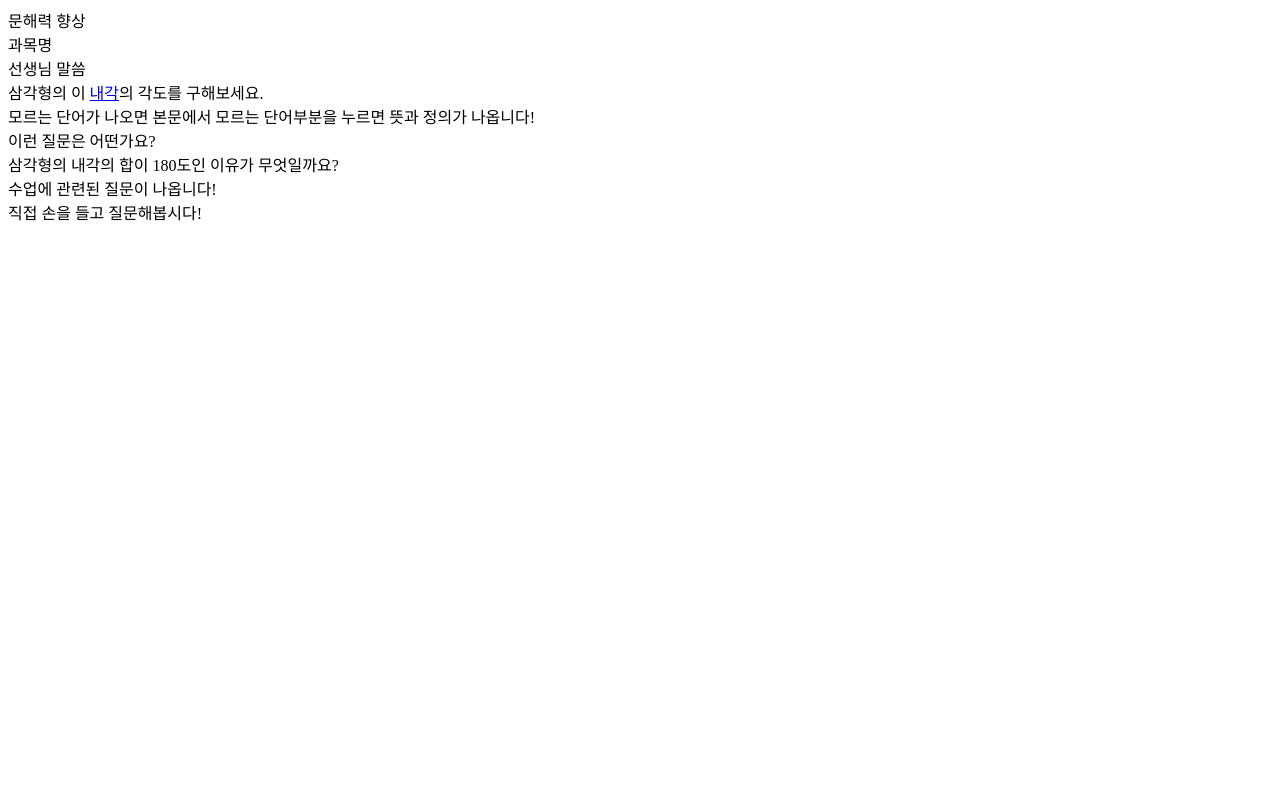
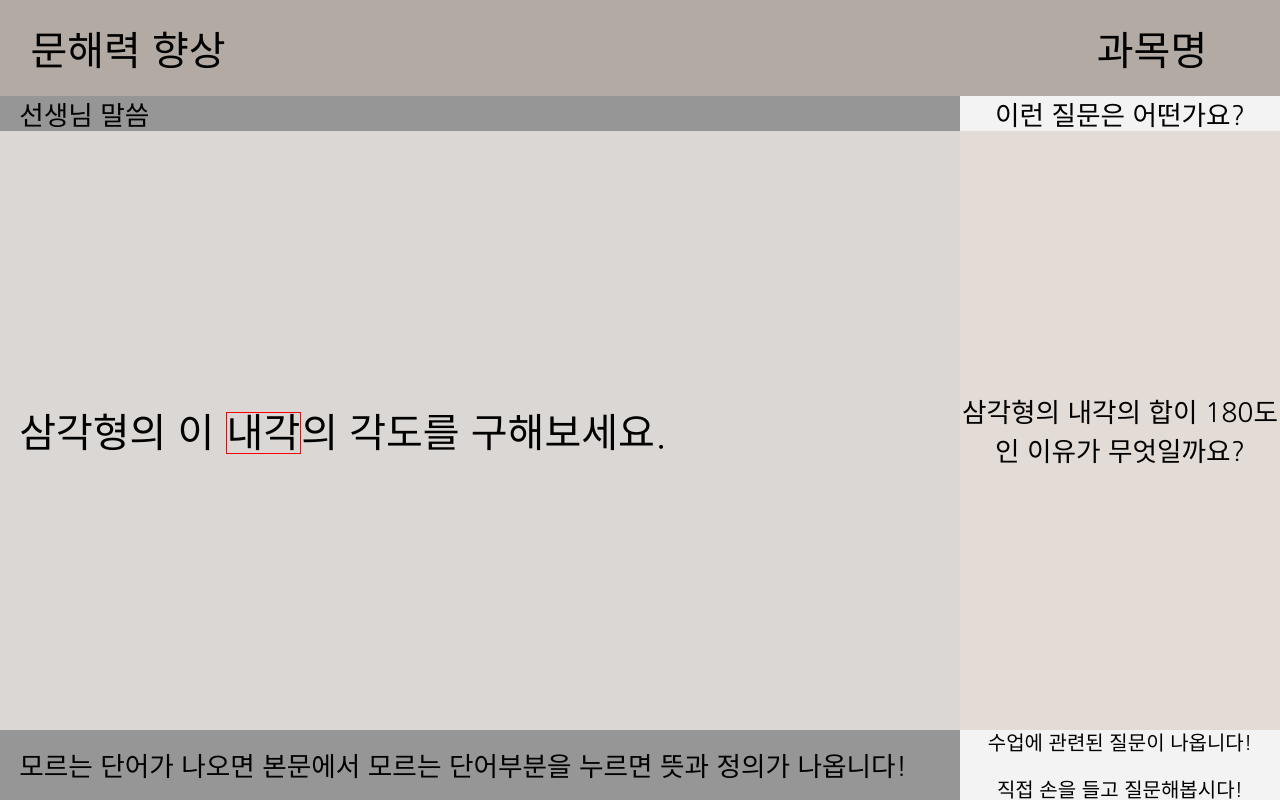
Before and after one commit to rlarlqja1/student.github.io, a plain HTML site: page index.html in a window 1280 px wide. Drawn offline with Linux system fonts and the light colour scheme.

Commit message:
first commit

```diff
--- a/css/main.css
+++ b/css/main.css
@@ -1,5 +1,157 @@
 @charset "utf-8";
 
-h1{
-    color: red;
+*{
+    margin: 0;
+    padding: 0;
+    box-sizing: border-box;
 }
+
+a{
+    text-decoration: none;
+    color: #000;
+}
+
+body{
+    width: 100dvw;
+    height: 100dvh;
+    display: flex;
+}
+
+#rotate{
+    width: 100dvw;
+    height: 100dvh;
+}
+
+#upper{
+    background-color: #b3aaa3;
+    display: flex;
+    width: 100%;
+    height: 12%;
+    align-items: center;
+    justify-content: space-between;
+}
+
+#upper > #logo{
+    width: 20%;
+    height: 100%;
+    display: flex;
+    align-items: center;
+    justify-content: center;
+    font-size: 30pt;
+    font-family: "Nanum Gothic";
+}
+
+#upper > #subject{
+    width: 20%;
+    height: 100%;
+    display: flex;
+    align-items: center;
+    justify-content: center;
+    font-size: 30pt;
+    font-family: "Nanum Gothic";
+}
+
+#lower{
+    width: 100%;
+    height: 88%;
+    display: flex;
+}
+
+#lower > #left{
+    width: 75%;
+    height: 100%;
+    background-color: #dbd7d4;
+}
+
+#left > #left_upper{
+    display: flex;
+    align-items: center;
+    padding-left: 2%;
+    width: 100%;
+    height: 5%;
+    font-family: "Nanum Gothic";
+    font-size: 20pt;
+    background-color: #969696;
+}
+
+#left > #left_main{
+    width: 100%;
+    height: 85%;
+    display: flex;
+    align-items: center;
+    overflow: auto;
+}
+
+#left_main > .main_text{
+    font-family: "Nanum Gothic";
+    font-size: 30pt;
+    padding-left: 2%;
+}
+
+.main_text > .accent{
+    border: 1px solid red;
+}
+
+#left > #left_lower{
+    width: 100%;
+    height: 10%;
+    display: flex;
+    align-items: center;
+    background-color: #969696;
+}
+
+#left_lower > span{
+    font-family: "Nanum Gothic";
+    font-size: 20pt;
+    padding-left: 2%;
+}
+
+
+#lower > #right{
+    width: 25%;
+    height: 100%;
+    background-color: #e3dcd6;
+}
+
+#right > #right_upper{
+    width: 100%;
+    height: 5%;
+    display: flex;
+    align-items: center;
+    justify-content: center;
+    background-color: #f3f3f3;
+}
+
+#right_upper > span{
+    font-family: "Nanum Gothic";
+    font-size: 20pt;
+}
+
+#right > #right_main{
+    width: 100%;
+    height: 85%;
+    display: flex;
+    justify-content: center;
+    align-items: center;
+}
+
+#right_main > span{
+    font-size: 20pt;
+    font-family: "Nanum Gothic";
+    text-align: center;
+}
+
+#right > #right_lower{
+    width: 100%;
+    height: 10%;
+    background-color: #f3f3f3;
+    text-align: center;
+    display: flex;
+    flex-direction: column;
+    justify-content: center;
+}
+
+#right_lower > span{
+    font-family: "Nanum Gothic";
+    font-size: 15pt;
+}
```
